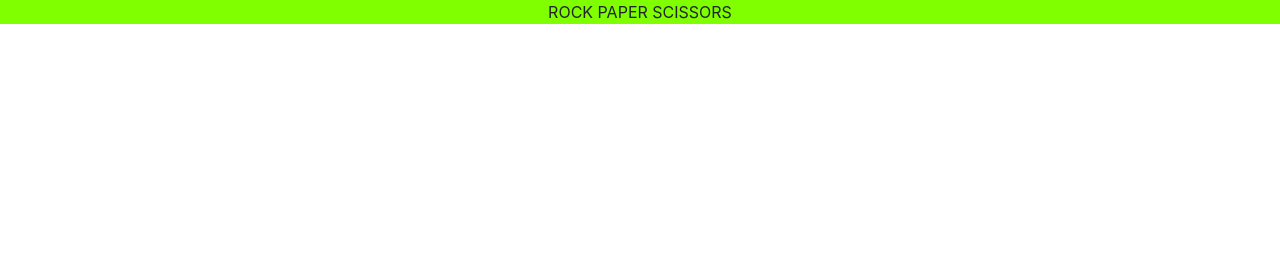
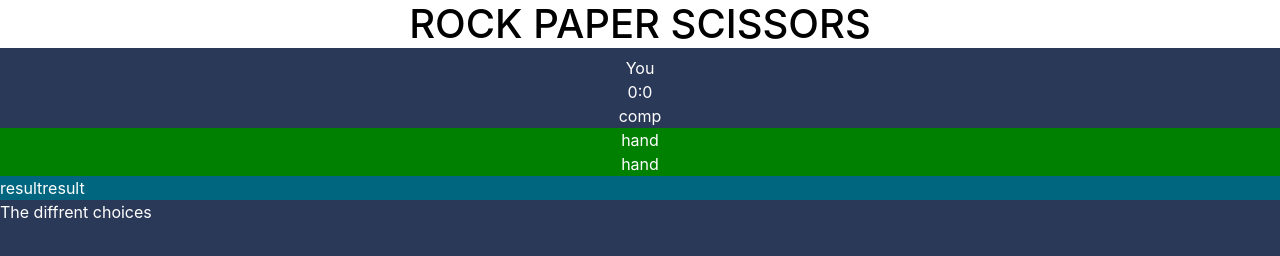
Before and after one commit to graysonhicks/RPSgame, a website built with webpack: page app/index.html in a window 1280 px wide. Built offline with nearby package versions, Linux system fonts and the light colour scheme.

Commit message:
add all the html that is needed for the game layout

```diff
--- a/app/index.html
+++ b/app/index.html
@@ -1,9 +1,27 @@
 <!DOCTYPE html>
 <html>
-  <head> </head>
+  <head>
+    <div class="title"><h1>Rock Paper Scissors</h1></div>
+  </head>
   <body>
-    <div class="title">Rock Paper Scissors</div>
-    <dic class="score"></dic>
-    <script src="dist/bundle.js"></script>
+    <!-- This is the score keeper of the teams -->
+    <div class="team">
+      <div class="tag">You</div>
+      <span class="human">0</span>:<span class="computer">0</span>
+      <div class="tag">comp</div>
+    </div>
+    <!-- This shows the output the computer and you picked -->
+    <div class="output">
+      <div class="human-output">hand</div>
+      <div class="computer-output">hand</div>
+    </div>
+    <!-- This shows if you won the match or not -->
+    <div class="result">
+      <div class="human-result">result</div>
+      <div class="computer-result">result</div>
+    </div>
+    <!-- this is the choices you can choose to play -->
+    <div class="choices">The diffrent choices</div>
   </body>
+  <script src="dist/bundle.js"></script>
 </html>
--- a/app/src/styles/index.scss
+++ b/app/src/styles/index.scss
@@ -1,5 +1,23 @@
 .title {
   text-align: center;
   text-transform: uppercase;
-  background: chartreuse;
+  background: white;
+  color: black;
 }
+
+body {
+  background-color: rgb(43, 57, 88);
+  color: white;
+}
+.team {
+  text-align: center;
+}
+.output {
+  background-color: green;
+  display: inlinr;
+  text-align: center;
+}
+.result {
+  background-color: rgb(0, 102, 128);
+  display: flex;
+}
```
